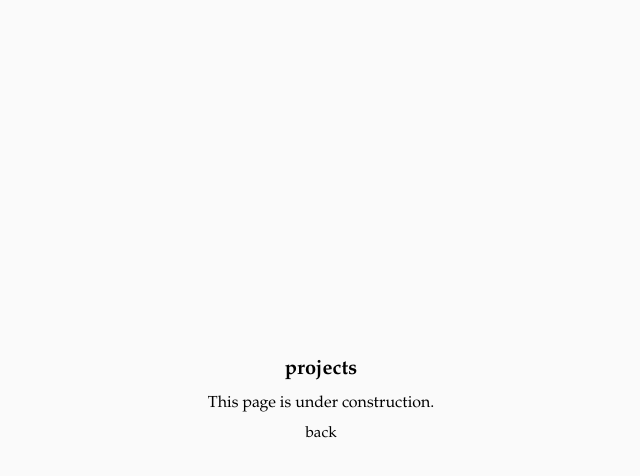
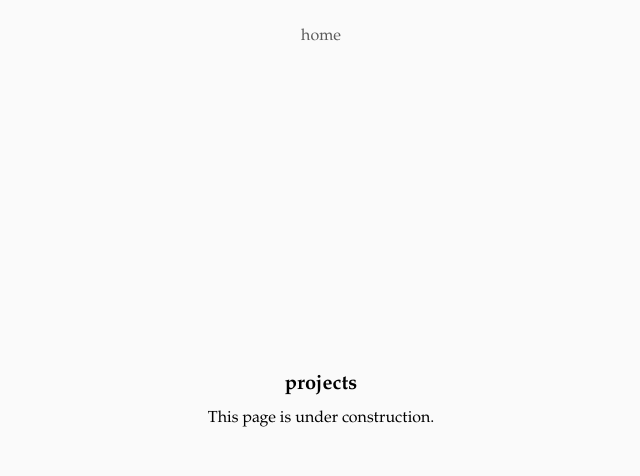
Before and after one commit to tjsook/jinsoo.space, a Next.js app: page /projects in a window 1280 px wide. Shown: the top 476 px of the page, without its empty margins (319-959 px from the left). Built offline with nearby package versions, Linux system fonts and the light colour scheme.

Commit message:
home button

```diff
--- a/src/app/gallery/page.tsx
+++ b/src/app/gallery/page.tsx
@@ -1,4 +1,3 @@
-import Link from "next/link";
 import styles from "../section.module.css";
 
 export default function GalleryPage() {
@@ -7,9 +6,6 @@ export default function GalleryPage() {
       <div className={styles.content}>
         <h1 className={styles.title}>gallery</h1>
         <p className={styles.body}>This page is under construction.</p>
-        <Link href="/" className={styles.backLink}>
-          back
-        </Link>
       </div>
     </main>
   );
--- /dev/null
+++ b/src/app/home-link.tsx
@@ -0,0 +1,19 @@
+"use client";
+
+import Link from "next/link";
+import { usePathname } from "next/navigation";
+import styles from "./layout.module.css";
+
+export default function HomeLink() {
+  const pathname = usePathname();
+
+  if (pathname === "/") {
+    return null;
+  }
+
+  return (
+    <Link href="/" className={styles.homeLink} aria-label="Home">
+      home
+    </Link>
+  );
+}
--- /dev/null
+++ b/src/app/layout.module.css
@@ -0,0 +1,25 @@
+.body {
+  min-height: 100vh;
+}
+
+.homeLink {
+  position: fixed;
+  top: 1.5rem;
+  left: 50%;
+  z-index: 10;
+  transform: translateX(-50%);
+  font-family:
+    "Iowan Old Style", "Palatino Linotype", "URW Palladio L", "Book Antiqua",
+    Georgia, serif;
+  font-size: 1rem;
+  font-weight: 400;
+  line-height: 1.5;
+  opacity: 0.7;
+  transition: opacity 0.18s ease;
+}
+
+@media (hover: hover) and (pointer: fine) {
+  .homeLink:hover {
+    opacity: 1;
+  }
+}
--- a/src/app/layout.tsx
+++ b/src/app/layout.tsx
@@ -1,5 +1,7 @@
 import { Analytics } from "@vercel/analytics/next";
 import type { Metadata } from "next";
+import HomeLink from "./home-link";
+import styles from "./layout.module.css";
 import "./globals.css";
 
 export const metadata: Metadata = {
@@ -14,7 +16,8 @@ export default function RootLayout({
 }>) {
   return (
     <html lang="en">
-      <body>
+      <body className={styles.body}>
+        <HomeLink />
         {children}
         <Analytics />
       </body>
--- a/src/app/lets-talk/page.tsx
+++ b/src/app/lets-talk/page.tsx
@@ -1,4 +1,3 @@
-import Link from "next/link";
 import styles from "../section.module.css";
 
 export default function LetsTalkPage() {
@@ -29,9 +28,6 @@ export default function LetsTalkPage() {
         >
           carrier pigeon
         </a>
-        <Link href="/" className={styles.backLink} aria-label="Back to home">
-          back
-        </Link>
       </div>
     </main>
   );
--- a/src/app/projects/page.tsx
+++ b/src/app/projects/page.tsx
@@ -1,4 +1,3 @@
-import Link from "next/link";
 import styles from "../section.module.css";
 
 export default function ProjectsPage() {
@@ -7,9 +6,6 @@ export default function ProjectsPage() {
       <div className={styles.content}>
         <h1 className={styles.title}>projects</h1>
         <p className={styles.body}>This page is under construction.</p>
-        <Link href="/" className={styles.backLink}>
-          back
-        </Link>
       </div>
     </main>
   );
--- a/src/app/section.module.css
+++ b/src/app/section.module.css
@@ -35,9 +35,6 @@
 .tightBody {
   margin-top: -0.45rem;
 }
-.backLink {
-  font-size: 0.95rem;
-}
 
 @media (hover: hover) and (pointer: fine) {
   .link:hover {
--- a/src/app/writings/page.tsx
+++ b/src/app/writings/page.tsx
@@ -1,4 +1,3 @@
-import Link from "next/link";
 import styles from "../section.module.css";
 
 export default function WritingsPage() {
@@ -7,9 +6,6 @@ export default function WritingsPage() {
       <div className={styles.content}>
         <h1 className={styles.title}>writings</h1>
         <p className={styles.body}>This page is under construction.</p>
-        <Link href="/" className={styles.backLink}>
-          back
-        </Link>
       </div>
     </main>
   );
```
